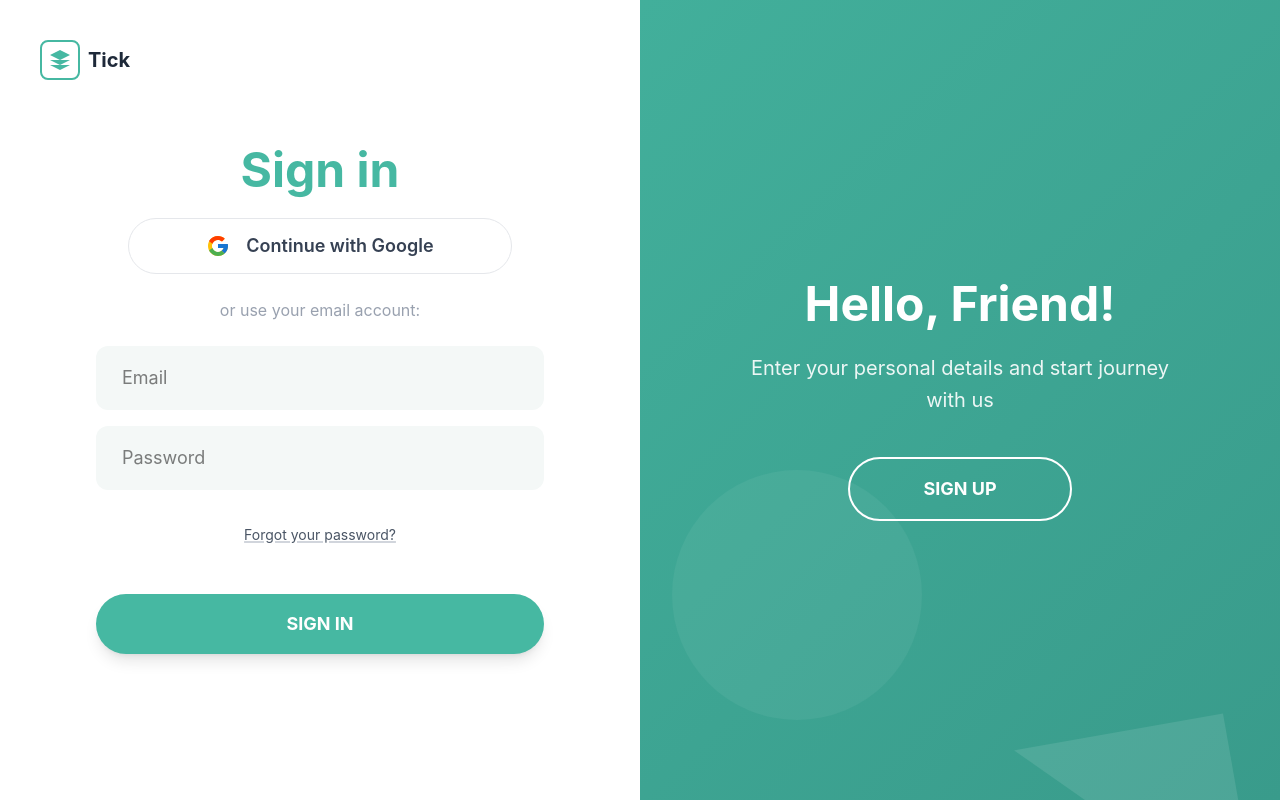
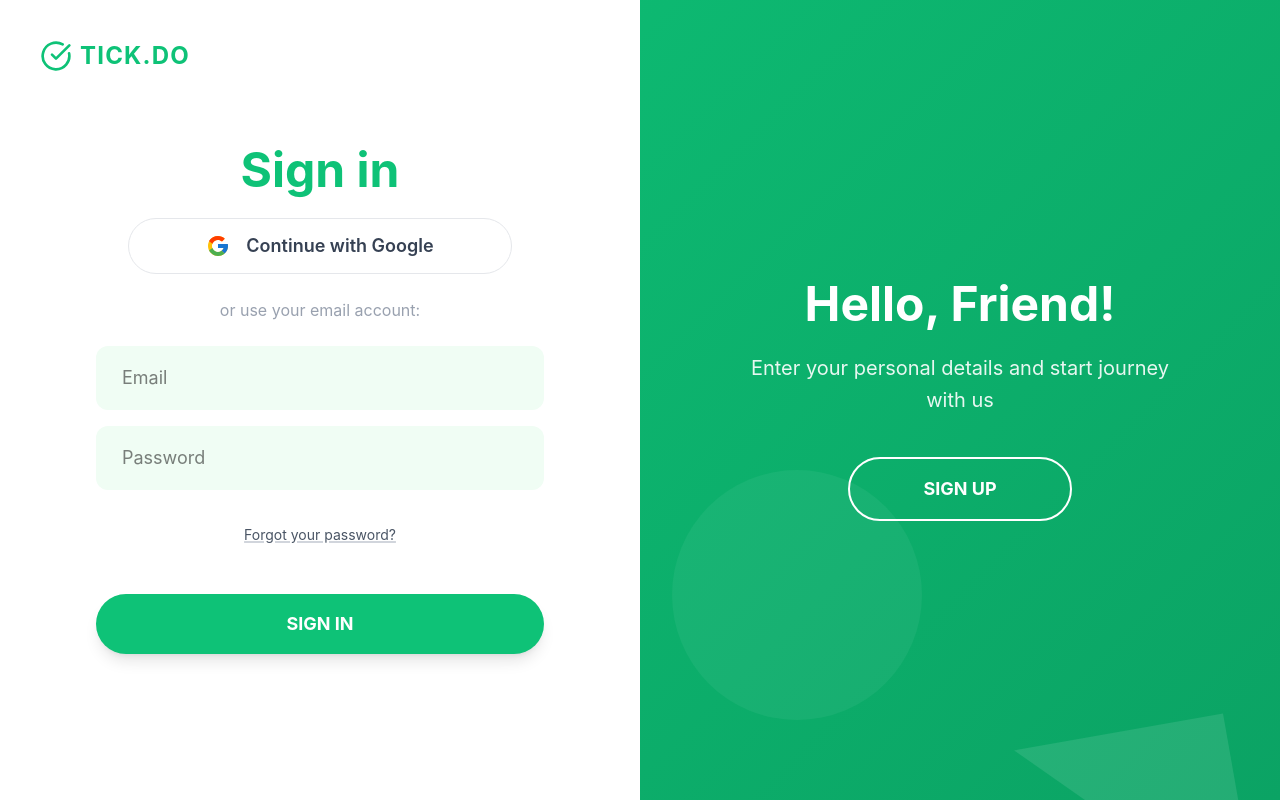
Before and after one commit to uwinezaflorence20/Todo_FrontEnd, a React (Vite) app: page / in a window 1280 px wide. Built offline with nearby package versions, Linux system fonts and the light colour scheme.

Commit message:
done tonight

```diff
--- a/src/components/auth/AuthContainer.tsx
+++ b/src/components/auth/AuthContainer.tsx
@@ -1,5 +1,6 @@
 import React, { useState } from 'react';
 import { useNavigate } from 'react-router-dom';
+import { CheckCircle } from 'lucide-react';
 import { ForgotPassword } from './ForgotPassword';
 
 const GoogleIcon = () => (
@@ -129,13 +130,9 @@ export const AuthContainer: React.FC = () => {
         {/* Sign Up Form Container */}
         <div className="form-container sign-up-container">
           <form action="#" className="flex h-full w-full flex-col items-center justify-center bg-white p-12 text-center" onSubmit={handleSignUp}>
-            <div className="absolute top-10 left-10 flex items-center gap-2">
-              <div className="flex h-10 w-10 items-center justify-center rounded-lg border-2 border-brand p-1">
-                <svg viewBox="0 0 24 24" className="fill-brand h-6 w-6">
-                  <path d="M12 2L2 7l10 5l10-5l-10-5zM2 17l10 5l10-5M2 12l10 5l10-5" />
-                </svg>
-              </div>
-              <span className="text-xl font-bold text-gray-800">Tick</span>
+            <div className="absolute top-10 left-10 flex items-center gap-2 text-brand">
+              <CheckCircle className="w-8 h-8 font-bold" />
+              <span className="text-2xl font-bold tracking-wider">TICK.DO</span>
             </div>
 
             <h1 className="mb-6 text-5xl font-bold text-brand">Create Account</h1>
@@ -192,13 +189,9 @@ export const AuthContainer: React.FC = () => {
             <ForgotPassword onBack={() => setIsForgotPassword(false)} />
           ) : (
             <form action="#" className="flex h-full w-full flex-col items-center justify-center bg-white p-12 text-center" onSubmit={handleSignIn}>
-              <div className="absolute top-10 left-10 flex items-center gap-2">
-                <div className="flex h-10 w-10 items-center justify-center rounded-lg border-2 border-brand p-1">
-                  <svg viewBox="0 0 24 24" className="fill-brand h-6 w-6">
-                    <path d="M12 2L2 7l10 5l10-5l-10-5zM2 17l10 5l10-5M2 12l10 5l10-5" />
-                  </svg>
-                </div>
-                <span className="text-xl font-bold text-gray-800">Tick</span>
+              <div className="absolute top-10 left-10 flex items-center gap-2 text-brand">
+                <CheckCircle className="w-8 h-8 font-bold" />
+                <span className="text-2xl font-bold tracking-wider">TICK.DO</span>
               </div>
 
               <h1 className="mb-6 text-5xl font-bold text-brand">Sign in</h1>
--- a/src/index.css
+++ b/src/index.css
@@ -1,9 +1,9 @@
 @import "tailwindcss";
 
 @theme {
-  --color-brand: #46b8a2;
-  --color-brand-dark: #399b8b;
-  --color-brand-light: #f4f8f7;
+  --color-brand: #0ec277;
+  --color-brand-dark: #0ba364;
+  --color-brand-light: #f0fdf4;
 }
 
 @layer base {
@@ -50,7 +50,7 @@
 
 .overlay {
   @apply relative left-[-100%] h-full w-[200%] transition-transform duration-[800ms] ease-in-out;
-  background: linear-gradient(135deg, #46b8a2 0%, #399b8b 100%);
+  background: linear-gradient(135deg, #0ec277 0%, #0ba364 100%);
 }
 
 .auth-box.is-signup .overlay {
--- a/src/pages/admin/Topbar.tsx
+++ b/src/pages/admin/Topbar.tsx
@@ -1,7 +1,15 @@
 import React from 'react';
-import { Search, Bell, ChevronDown } from 'lucide-react';
+import { Search, Bell, ChevronDown, LogOut, User } from 'lucide-react';
+import { useNavigate } from 'react-router-dom';
 
 export const Topbar: React.FC = () => {
+  const navigate = useNavigate();
+  const [showProfileMenu, setShowProfileMenu] = React.useState(false);
+
+  const handleLogout = () => {
+    localStorage.removeItem('token');
+    navigate('/');
+  };
   return (
     <div className="flex items-center justify-between bg-white/50 backdrop-blur-sm px-6 py-4 rounded-2xl w-full">
       {/* Search Bar */}
@@ -29,16 +37,36 @@ export const Topbar: React.FC = () => {
         </div>
 
         {/* Profile */}
-        <div className="flex items-center gap-3 cursor-pointer pl-2 border-l border-gray-200">
-          <img
-            src="https://images.unsplash.com/photo-1594824436951-b8efc8fb4032?ixlib=rb-1.2.1&auto=format&fit=facearea&facepad=2&w=256&h=256&q=80"
-            alt="Admin"
-            className="w-10 h-10 rounded-full object-cover border-2 border-white shadow-sm"
-          />
-          <div className="flex items-center gap-1">
-            <span className="text-sm font-semibold text-gray-800">Admin</span>
-            <ChevronDown className="w-4 h-4 text-gray-500" />
+        <div className="relative border-l border-gray-200 pl-4">
+          <div
+            className="flex items-center gap-3 cursor-pointer group"
+            onClick={() => setShowProfileMenu(!showProfileMenu)}
+          >
+            <div className="w-10 h-10 rounded-full bg-brand/10 text-brand flex items-center justify-center border-2 border-white shadow-sm transition-transform group-hover:scale-105">
+              <User className="w-6 h-6" />
+            </div>
+            <div className="flex items-center gap-1">
+              <span className="text-sm font-semibold text-gray-800">Admin</span>
+              <ChevronDown className={`w-4 h-4 text-gray-500 transition-transform ${showProfileMenu ? 'rotate-180' : ''}`} />
+            </div>
           </div>
+
+          {/* Profile Dropdown */}
+          {showProfileMenu && (
+            <div className="absolute right-0 mt-3 w-48 bg-white rounded-2xl shadow-xl border border-gray-100 py-2 z-50 animate-in fade-in slide-in-from-top-2 duration-200">
+              <div className="px-4 py-2 border-b border-gray-50 mb-1">
+                <p className="text-xs font-semibold text-gray-400 uppercase tracking-wider">Account</p>
+                <p className="text-sm font-bold text-gray-800 truncate">admin@gmail.com</p>
+              </div>
+              <button
+                onClick={handleLogout}
+                className="w-full flex items-center gap-3 px-4 py-2 text-sm text-red-500 hover:bg-red-50 transition-colors font-semibold"
+              >
+                <LogOut className="w-4 h-4" />
+                Sign Out
+              </button>
+            </div>
+          )}
         </div>
       </div>
     </div>
```
